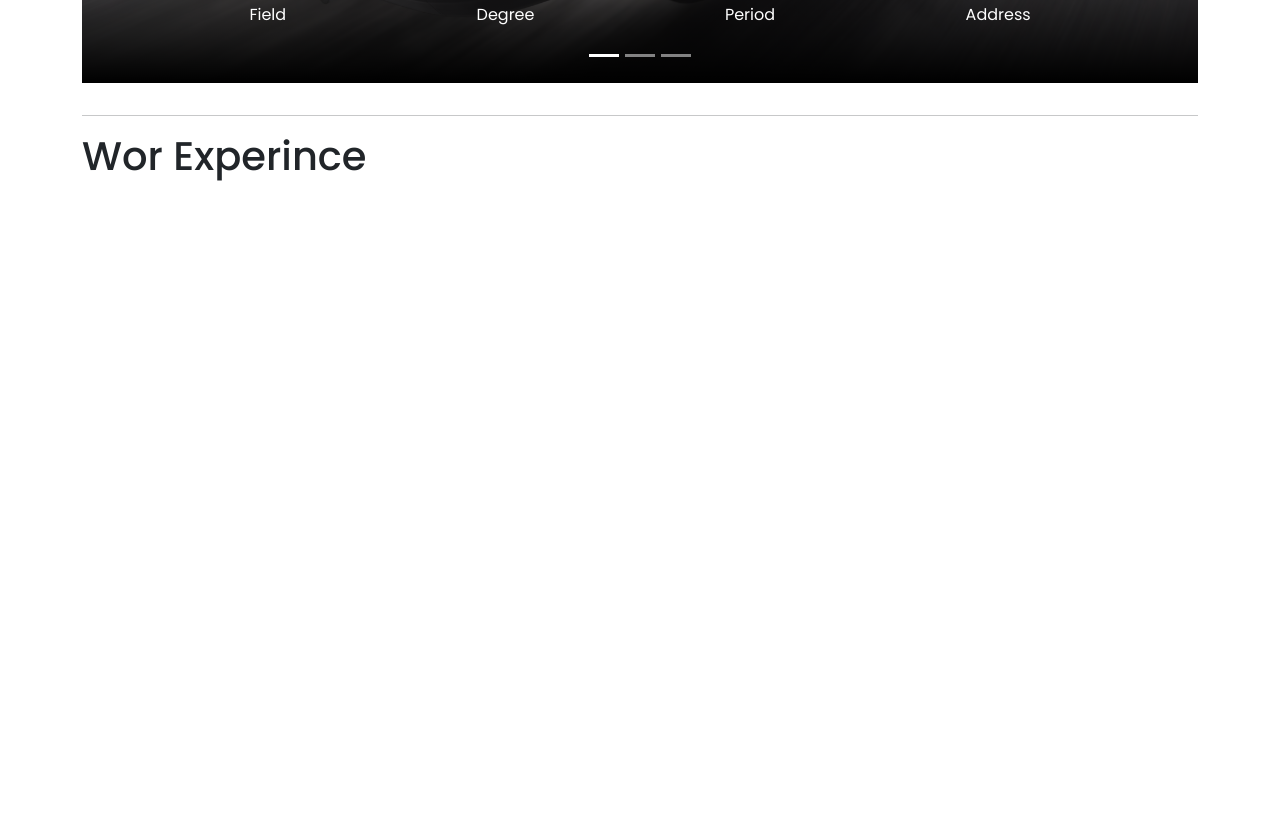
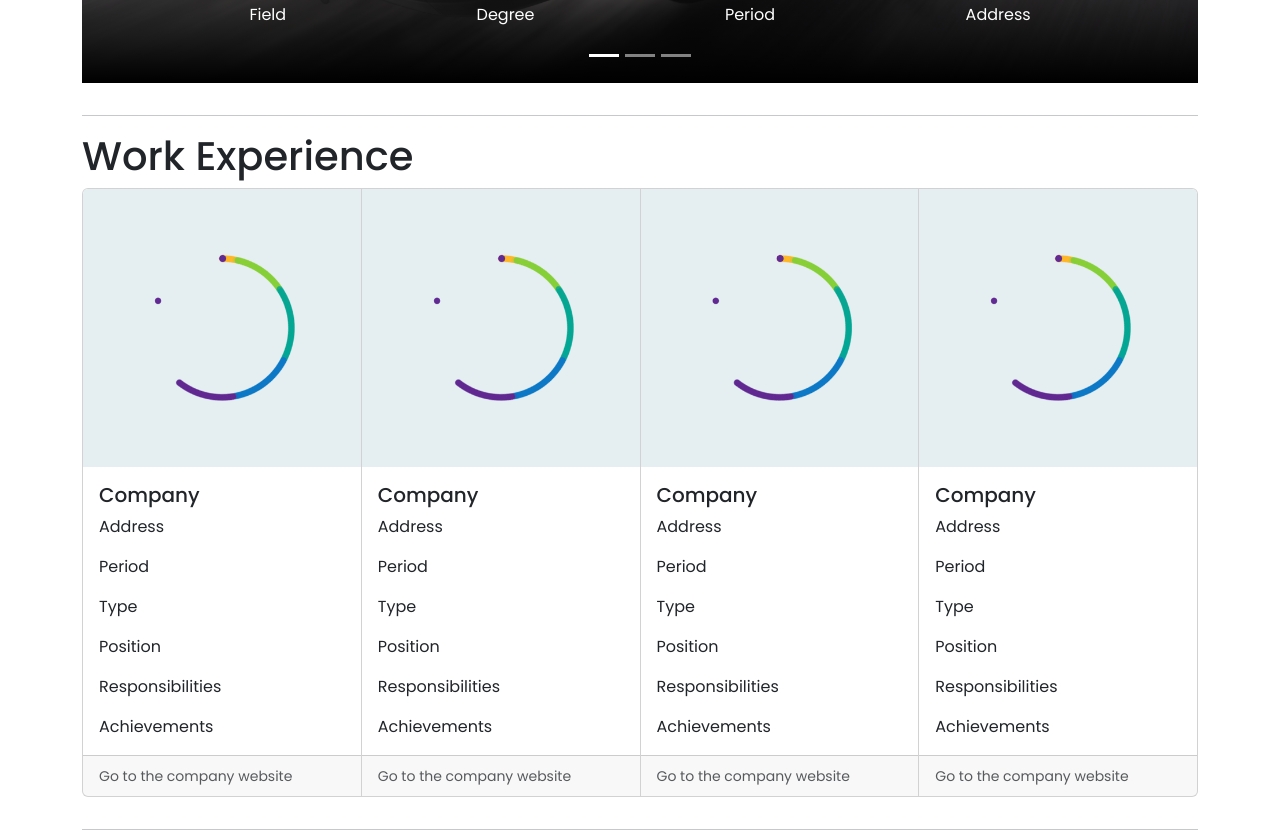
Before and after one commit to amaralBruno27866/the_hall_of_bones, a React (Vite) app in the folder myPortfolio/: page /login in a window 1280 px wide. Shown: the part 1860-2696 px from the top of the page. Before the commit the page ends 2048 px from the top, so only its background shows below. Built offline with nearby package versions, Linux system fonts and the light colour scheme.

Commit message:
Update: component work experience was done

```diff
--- a/myPortfolio/src/frontend/components/workExperience.jsx
+++ b/myPortfolio/src/frontend/components/workExperience.jsx
@@ -1,9 +1,85 @@
 import React from 'react';
 import styles from '../../styles/workExperience.module.css';
 import 'bootstrap/dist/js/bootstrap.bundle.min.js';
+import load from '../../assets/images/loading.gif';
 
 export function WorkExperience() {
   return(
-    <h1>Wor Experince</h1>
+    <section className={styles.workExperience}>
+      <header>
+        <h1>Work Experience</h1>
+      </header>
+      <div className="card-group">
+        <div className="card">
+          <img src={load} className="card-img-top" alt="..."/>
+          <div className="card-body">
+            <h5 className="card-title">Company</h5>
+            <p className="card-text">Address</p>
+            <p className="card-text">Period</p>
+            <p className="card-text">Type</p>
+            <p className="card-text">Position</p>
+            <p className="card-text">Responsibilities</p>
+            <p className="card-text">Achievements</p>
+          </div>
+          <div className="card-footer">
+            <a href="">
+              <small className="text-body-secondary">Go to the company website</small>
+            </a>
+          </div>
+        </div>
+        <div className="card">
+          <img src={load} className="card-img-top" alt="..."/>
+          <div className="card-body">
+            <h5 className="card-title">Company</h5>
+            <p className="card-text">Address</p>
+            <p className="card-text">Period</p>
+            <p className="card-text">Type</p>
+            <p className="card-text">Position</p>
+            <p className="card-text">Responsibilities</p>
+            <p className="card-text">Achievements</p>
+          </div>
+          <div className="card-footer">
+            <a href="">
+              <small className="text-body-secondary">Go to the company website</small>
+            </a>
+          </div>
+        </div>
+        <div className="card">
+          <img src={load} className="card-img-top" alt="..."/>
+          <div className="card-body">
+            <h5 className="card-title">Company</h5>
+            <p className="card-text">Address</p>
+            <p className="card-text">Period</p>
+            <p className="card-text">Type</p>
+            <p className="card-text">Position</p>
+            <p className="card-text">Responsibilities</p>
+            <p className="card-text">Achievements</p>
+          </div>
+          <div className="card-footer">
+            <a href="">
+              <small className="text-body-secondary">Go to the company website</small>
+            </a>
+          </div>
+        </div>
+        <div className="card">
+          <img src={load} className="card-img-top" alt="..."/>
+          <div className="card-body">
+            <h5 className="card-title">Company</h5>
+            <p className="card-text">Address</p>
+            <p className="card-text">Period</p>
+            <p className="card-text">Type</p>
+            <p className="card-text">Position</p>
+            <p className="card-text">Responsibilities</p>
+            <p className="card-text">Achievements</p>
+          </div>
+          <div className="card-footer">
+            <a href="">
+              <small className="text-body-secondary">Go to the company website</small>
+            </a>
+          </div>
+        </div>
+      </div>
+      <hr />
+    </section>
   )
 }
--- a/myPortfolio/src/styles/about.module.css
+++ b/myPortfolio/src/styles/about.module.css
@@ -4,7 +4,6 @@
 
 .about header {
   margin-bottom: 1rem;
-  margin-left: 1rem;
 }
 
 .about header h1 {
--- a/myPortfolio/src/styles/workExperience.module.css
+++ b/myPortfolio/src/styles/workExperience.module.css
@@ -0,0 +1,4 @@
+.workExperience hr {
+  margin-top: 2rem;
+  margin-bottom: 2rem;
+}
```
